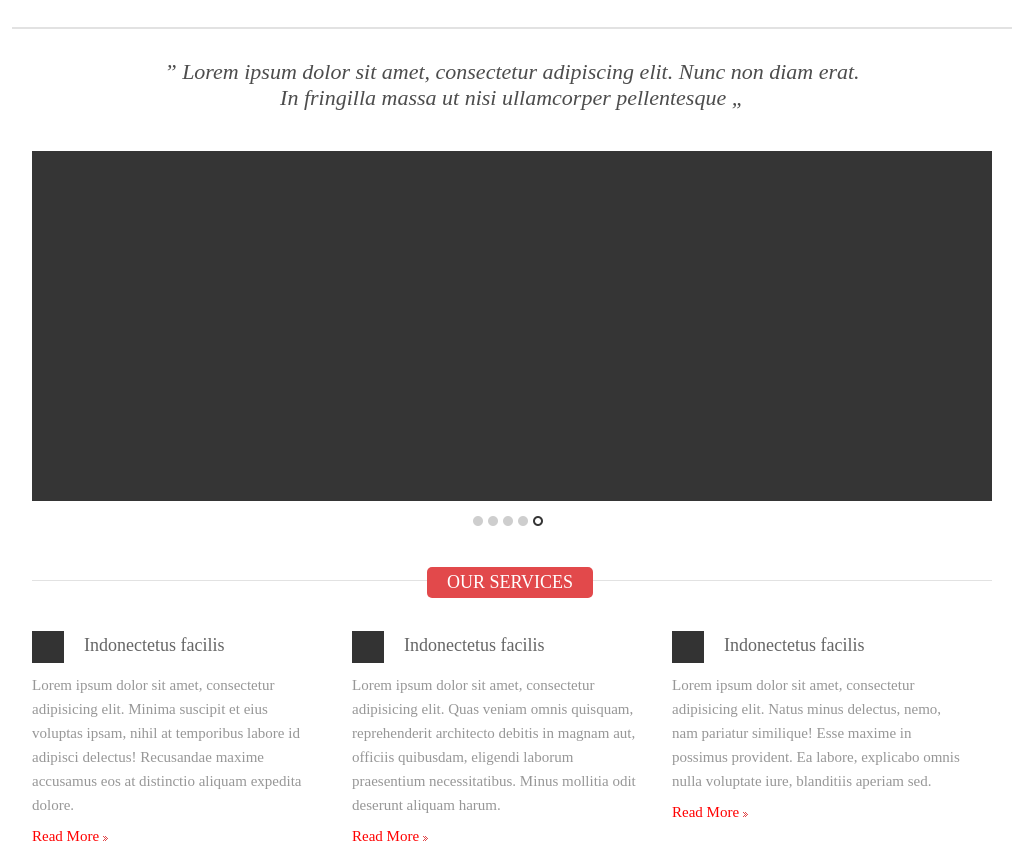
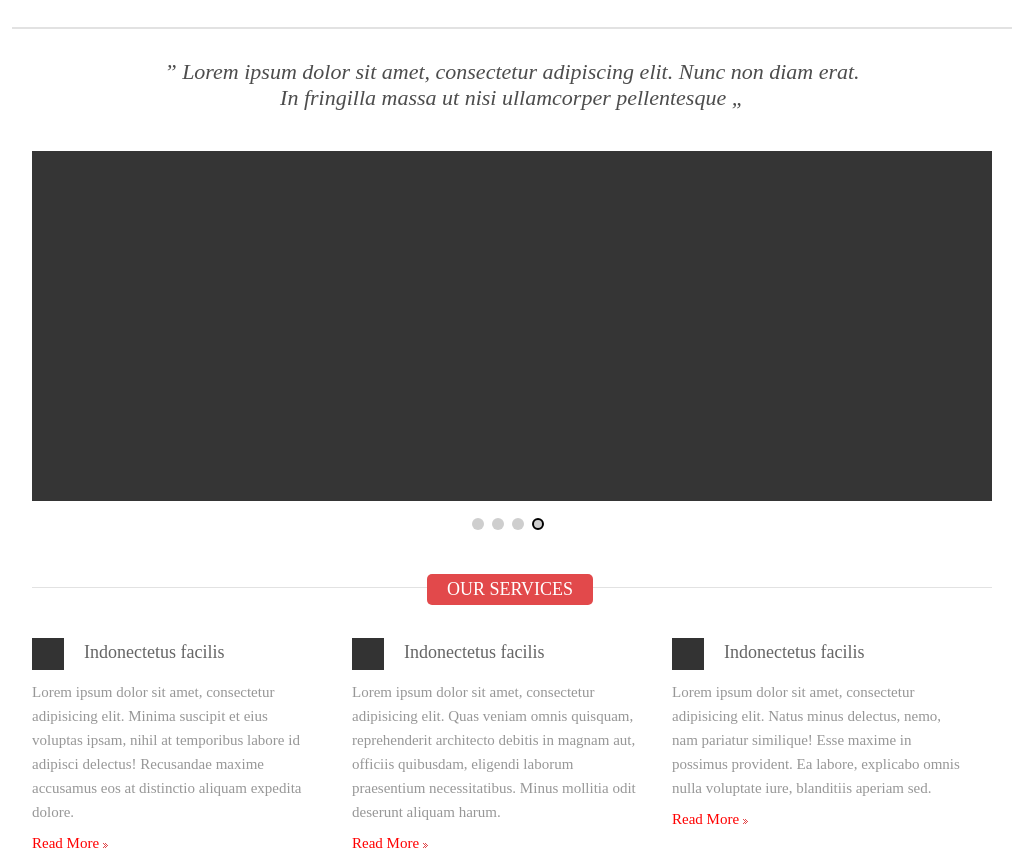
Before and after one commit to colombo-group/Tannm001, a plain HTML site: page docs/theme 1/index.html in a window 1280 px wide. Shown: the part 103-953 px from the top of the page, without its empty margins (128-1151 px from the left). Drawn offline with Linux system fonts and the light colour scheme.

Commit message:
update
update

```diff
--- a/docs/theme 1/index.html
+++ b/docs/theme 1/index.html
@@ -42,7 +42,13 @@
 	<section class="slider">
 		<section class="container">
 			<section id="silder"></section>
-			<img src="images/slide-button.png" alt="">
+			<section id="slide-button">
+				<span></span>
+				<span></span>
+				<span></span>
+				<span></span>
+			</section>
+
 		</section>
 	</section>
 	<!-- end-slider -->
@@ -249,7 +255,7 @@
 						<!-- end-blog-thumb -->
 						<section class="blog-bio">
 							<a href="#">Metuervestas mus lacinia</a>
-							<p>Lorem ipsum dolor sit amet, consectetur adipisicing elit. Asperiores ea minima sint animi voluptatum corrupti deleniti nam aliquid, exercitationem doloribus!</p>
+							<p>Lorem ipsum dolor sit amet, consectetur adipisicing elit. Asperiores ea minima sint animi voluptatum corrupti deleniti nam!</p>
 						</section>
 						<!-- end-blog bio -->
 					</article>
@@ -261,7 +267,7 @@
 						<!-- end-blog-thumb -->
 						<section class="blog-bio">
 							<a href="#">Metuervestas mus lacinia</a>
-							<p>Lorem ipsum dolor sit amet, consectetur adipisicing elit. Ipsam sed illum voluptas temporibus eaque quod, nam! Nostrum quaerat, voluptatem? Accusantium.</p>
+							<p>Lorem ipsum dolor sit amet, consectetur adipisicing elit. Ipsam sed illum voluptas temporibus eaque quod, nam! </p>
 						</section>
 						<!-- end-blog bio -->
 					</article>
--- a/docs/theme 1/style.css
+++ b/docs/theme 1/style.css
@@ -111,6 +111,24 @@ nav{
 	margin-top: 15px;
 	margin-left:440px;
 }
+#slide-button{
+	width: 80px;
+	height: 16px;
+	margin: 15px auto;
+
+}
+#slide-button span{
+	display: inline-block;
+	width: 12px;
+	height: 12px;
+	background: #cecece;
+	border-radius: 50%;
+	margin-right: 4px;
+}
+#slide-button span:last-child{
+	box-sizing: border-box;
+	border: 2px solid #000000;
+}
 /* End Slider */
 
 /* service */
@@ -118,7 +136,7 @@ nav{
 	border-top:1px solid #e2e2e2;
 	width: 100%;
 	float: left;
-	margin-top: 50px;
+	margin-top: 40px;
 	padding-top: 50px;
 	position: relative;
 }
@@ -281,7 +299,7 @@ footer{
 	font-family: Georgia Regular;
 	font-size: 16px;
 	font-weight: normal;
-	color: black;
+	color: #333333;
 	text-decoration: none;
 }
 .footer-title:hover{
@@ -317,7 +335,7 @@ footer{
 		text-decoration: underline;
 	}
 	.blog-bio p{
-		margin-top:8px;
+		margin-top:4px;
 		line-height: 24px;
 		float: left;
 		font-size: 15px;
--- a/docs/theme 2/style.css
+++ b/docs/theme 2/style.css
@@ -47,6 +47,7 @@ header{
 	color: #999999;
 }
 #search{
+	box-sizing: border-box;
 	width: 218px;
 	height: 30px;
 	position: relative;
@@ -66,8 +67,31 @@ header{
 	z-index: 100;
 	background: #ebebea;
 }
+#search:focus {
+	outline: none;
+    border: 1px solid #ffffff;
+}
 #search-submit img{
 	width: 100%;
+}
+#slide-button{
+	width: 80px;
+	height: 16px;
+	margin: 15px auto;
+
+}
+#slide-button span{
+	display: inline-block;
+	width: 12px;
+	height: 12px;
+	background: #666666;
+	border-radius: 50%;
+	margin-right: 4px;
+}
+#slide-button span:last-child{
+	box-sizing: border-box;
+	background: #333333;
+	border: 2px solid #000000;
 }
 nav{
 	top:80px;
@@ -401,6 +425,9 @@ footer{
 	text-transform: uppercase;
 	font-weight: bold;
 }
+.grab-letter button a{
+	text-decoration: none;
+}
 .copyright{
 	width: 900px;
 	float: left;
```
Also changed, not shown: docs/theme 2/index.html (+9 -4 lines).
